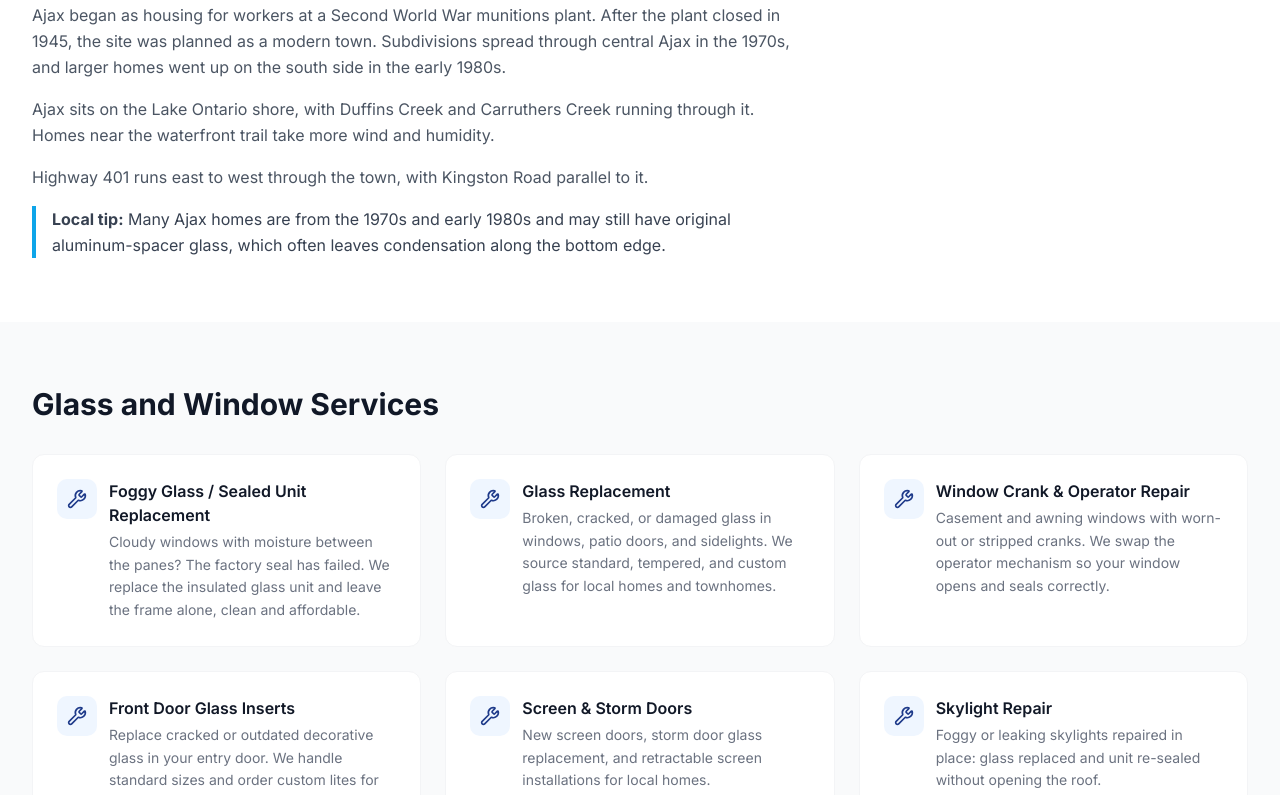
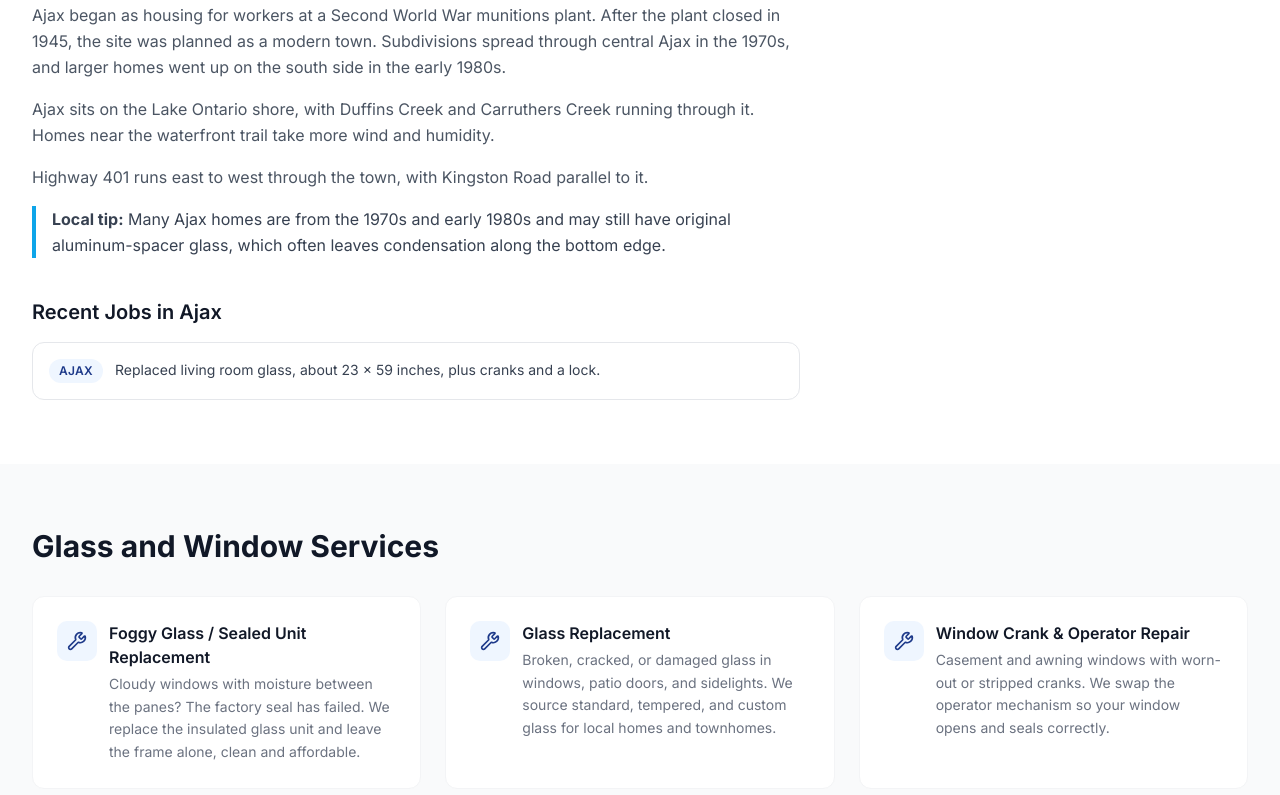
Before and after one commit to luminaskywindows-code/luminasky-glass-website, a Next.js app: page /window-repair-ajax in a window 1280 px wide. Shown: the part 2629-3424 px from the top of the page. Built offline with nearby package versions, Linux system fonts and the light colour scheme.

Commit message:
City pages: real recent jobs per city from the Hub (neighbourhood and what was done, no names or addresses), matching service first
Co-Authored-By: Claude Opus 5.5 <noreply@anthropic.com>
Claude-Session: https://claude.ai/code/session_01BsZxyYu2rJNb6XJFPhUPc7

```diff
--- a/src/components/city/CityAreaSection.tsx
+++ b/src/components/city/CityAreaSection.tsx
@@ -1,5 +1,6 @@
 import { getCityArea } from "@/lib/city-area";
 import { oneFor, type ServiceKey } from "@/lib/city-variety";
+import { cityJobsFor } from "@/lib/city-jobs";
 
 /** "Homes in [City]" section: local history, landscape and route, with a lead-in that fits the service */
 const HEADINGS: Record<ServiceKey, string[]> = {
@@ -24,6 +25,8 @@ export function CityAreaSection({ citySlug, city, service }: { citySlug: string;
     : service === "skylight" || service === "foggy"
       ? [area.land, area.growth, area.route]
       : [area.growth, area.land, area.route];
+  const jobs = cityJobsFor(citySlug, service);
+  const jobsHeading = oneFor([`Recent Jobs in ${city}`, `What We Fixed Lately in ${city}`, `A Few ${city} Jobs`], `${service}:jobs:${citySlug}`);
   return (
     <section className="max-w-7xl mx-auto px-4 md:px-8 py-12 md:py-16">
       <div className="max-w-3xl">
@@ -36,6 +39,19 @@ export function CityAreaSection({ citySlug, city, service }: { citySlug: string;
             <p className="text-gray-700 leading-relaxed border-l-4 border-accent pl-4"><strong>Local tip:</strong> {area.tip}</p>
           )}
         </div>
+        {jobs.length > 0 && (
+          <div className="mt-10">
+            <h3 className="text-xl font-semibold text-gray-900 mb-4">{jobsHeading}</h3>
+            <ul className="space-y-3">
+              {jobs.map((j, i) => (
+                <li key={i} className="flex gap-3 bg-white border border-gray-200 rounded-xl p-4">
+                  <span className="shrink-0 text-xs font-semibold uppercase tracking-wide text-primary bg-blue-50 rounded-full px-2.5 py-1 h-fit">{j.where}</span>
+                  <p className="text-gray-700 leading-relaxed text-sm">{j.text}</p>
+                </li>
+              ))}
+            </ul>
+          </div>
+        )}
       </div>
     </section>
   );
--- /dev/null
+++ b/src/lib/city-jobs.ts
@@ -0,0 +1,141 @@
+/**
+ * Real LuminaSky jobs per city, from the Business Hub. Neighbourhood only: no names, no addresses.
+ * tags decide which service pages show the job first.
+ */
+export type JobTag = "glass" | "foggy" | "crank" | "door" | "storm" | "skylight" | "patio" | "commercial";
+
+export interface CityJob {
+  where: string;
+  text: string;
+  tags: JobTag[];
+}
+
+export const CITY_JOBS: Record<string, CityJob[]> = {
+  toronto: [
+    { where: "Brockton Village", text: "Replaced several sealed glass units, the largest about 28 x 55 inches, in an older semi. The original frames stayed in place.", tags: ["glass", "foggy"] },
+    { where: "Leaside", text: "Swapped a failed 29 x 48 inch sealed unit in a living room window. Same frame, same trim, one install visit.", tags: ["glass", "foggy"] },
+    { where: "North Toronto", text: "Replaced two skylights, one large at about 50 x 73 inches and one smaller, and resealed both openings.", tags: ["skylight"] },
+    { where: "Glen Park", text: "Replaced a foggy 24 x 66 inch unit and a smaller pane in a detached home.", tags: ["foggy", "glass"] },
+  ],
+  "north-york": [
+    { where: "Don Valley Village", text: "Replaced the glass in a narrow front door sidelite, about 9 x 64 inches, without touching the door.", tags: ["door", "glass"] },
+    { where: "Newtonbrook", text: "Replaced the glass in three windows, including a large 70 x 55 inch picture window.", tags: ["glass", "foggy"] },
+    { where: "York Mills", text: "Installed new clear glass in a tall 13 x 65 inch window.", tags: ["glass"] },
+  ],
+  scarborough: [
+    { where: "Wexford", text: "Put frosted privacy glass into a small bathroom window and replaced the lock.", tags: ["glass", "crank"] },
+    { where: "Scarborough", text: "Replaced a large 54 x 57 inch sealed unit in a picture window.", tags: ["glass", "foggy"] },
+    { where: "Scarborough", text: "Supplied and installed a new screen door.", tags: ["storm", "door"] },
+  ],
+  etobicoke: [
+    { where: "Etobicoke", text: "Replaced a very large 60 x 80 inch sealed unit in a living room window.", tags: ["glass", "foggy"] },
+    { where: "Rexdale", text: "Replaced worn hinges and a crank and repaired a damaged window frame.", tags: ["crank"] },
+  ],
+  mississauga: [
+    { where: "Erindale", text: "Supplied and installed a new storm door, about 35 x 82 inches.", tags: ["storm", "door"] },
+    { where: "Mississauga", text: "Replaced several crank operators on casement windows in one visit.", tags: ["crank"] },
+    { where: "Mississauga", text: "Replaced a crank and a lock plate and fitted new glass in a 26 x 55 inch casement.", tags: ["crank", "glass"] },
+  ],
+  brampton: [
+    { where: "Brampton", text: "Replaced three skylights of different sizes and a screen in one project.", tags: ["skylight"] },
+    { where: "Heart Lake", text: "Replaced a 28 x 52 inch skylight and sealed it to the roof.", tags: ["skylight"] },
+    { where: "Brampton", text: "Fitted new glass and clips in a small window and repaired a screen door.", tags: ["glass", "storm"] },
+  ],
+  markham: [
+    { where: "Unionville", text: "Replaced a tall 14 x 63 inch sealed unit beside a front entrance.", tags: ["glass", "door", "foggy"] },
+    { where: "Markham", text: "Installed decorative glass in a 70 x 10 inch transom above a front door.", tags: ["door", "glass"] },
+    { where: "Markham", text: "Replaced a small 13 x 28 inch sealed unit.", tags: ["glass", "foggy"] },
+  ],
+  "richmond-hill": [
+    { where: "Richmond Hill", text: "Replaced a 50 x 50 inch skylight and resealed the curb.", tags: ["skylight"] },
+    { where: "Richmond Hill", text: "Replaced a tall 20 x 64 inch sealed glass unit.", tags: ["glass", "foggy"] },
+    { where: "Richmond Hill", text: "Replaced glass in a 19 x 38 inch window and the crank on the same window.", tags: ["glass", "crank"] },
+  ],
+  thornhill: [
+    { where: "Thornhill", text: "Replaced several sealed units, small and large, in one home.", tags: ["glass", "foggy"] },
+    { where: "Thornhill", text: "Replaced a tall 19 x 65 inch glass unit.", tags: ["glass", "foggy"] },
+  ],
+  woodbridge: [
+    { where: "Woodbridge", text: "Replaced several sealed units, about 22 x 41 inches each.", tags: ["glass", "foggy"] },
+    { where: "Woodbridge", text: "Replaced a large 32 x 70 inch glass unit.", tags: ["glass", "foggy", "patio"] },
+  ],
+  maple: [
+    { where: "Maple", text: "Replaced a casement crank and a front door handle in the same visit.", tags: ["crank", "door"] },
+    { where: "Maple", text: "Replaced a worn crank operator.", tags: ["crank"] },
+  ],
+  vaughan: [
+    { where: "Kleinburg", text: "Replaced worn window hinges so the sash closes square again.", tags: ["crank"] },
+  ],
+  milton: [
+    { where: "Beaty", text: "Replaced glass in a 22 x 64 inch window and the transom units above it.", tags: ["glass", "foggy"] },
+    { where: "Milton", text: "Replaced cranks and hinges on casement windows.", tags: ["crank"] },
+  ],
+  hamilton: [
+    { where: "Stoney Creek", text: "Replaced a 19 x 54 inch sealed unit.", tags: ["glass", "foggy"] },
+    { where: "Hamilton", text: "Replaced hinges and cranks on several windows.", tags: ["crank"] },
+  ],
+  whitby: [
+    { where: "Whitby", text: "Replaced two sealed units, about 23 x 46 inches.", tags: ["glass", "foggy"] },
+    { where: "Whitby", text: "Replaced glass in a 22 x 50 inch window plus a crank and rail.", tags: ["glass", "crank"] },
+    { where: "Whitby", text: "Replaced cranks, a lock and a small sealed unit in one visit.", tags: ["crank", "glass"] },
+  ],
+  orangeville: [
+    { where: "Orangeville", text: "Replaced a large 59 x 62 inch window unit.", tags: ["glass"] },
+    { where: "Orangeville", text: "Replaced glass in a 21 x 28 inch window and new handles.", tags: ["glass", "crank"] },
+  ],
+  caledon: [
+    { where: "Bolton", text: "Replaced cranks and two 25 x 67 inch sealed units.", tags: ["crank", "glass", "foggy"] },
+  ],
+  innisfil: [
+    { where: "Alcona", text: "Replaced a 21 x 60 inch sealed glass unit.", tags: ["glass", "foggy"] },
+    { where: "Innisfil", text: "Replaced a crank, hinges and handles.", tags: ["crank"] },
+  ],
+  ajax: [
+    { where: "Ajax", text: "Replaced living room glass, about 23 x 59 inches, plus cranks and a lock.", tags: ["glass", "crank", "foggy"] },
+  ],
+  barrie: [
+    { where: "Barrie", text: "Replaced a 19 x 47 inch sealed unit.", tags: ["glass", "foggy"] },
+  ],
+  bradford: [
+    { where: "Bradford", text: "Replaced a tall 15 x 63 inch glass unit.", tags: ["glass", "foggy"] },
+  ],
+  "king-city": [
+    { where: "King City", text: "Replaced a crank and hinges on a casement window.", tags: ["crank"] },
+  ],
+  pickering: [
+    { where: "Pickering", text: "Repaired a storm door.", tags: ["storm", "door"] },
+    { where: "Pickering", text: "Replaced a broken crank operator.", tags: ["crank"] },
+  ],
+  oshawa: [
+    { where: "Oshawa", text: "Replaced a crank and a window screen.", tags: ["crank"] },
+  ],
+  clarington: [
+    { where: "Clarington", text: "Replaced a worn crank operator.", tags: ["crank"] },
+  ],
+  "east-gwillimbury": [
+    { where: "East Gwillimbury", text: "Replaced two sealed units, one small and one large.", tags: ["glass", "foggy"] },
+    { where: "East Gwillimbury", text: "Replaced a crank operator.", tags: ["crank"] },
+  ],
+  "halton-hills": [
+    { where: "Halton Hills", text: "Repaired a window so it opens, closes and locks properly.", tags: ["crank"] },
+  ],
+};
+
+const SERVICE_TAGS: Record<string, JobTag[]> = {
+  "window-repair": ["glass", "crank", "foggy"],
+  foggy: ["foggy", "glass"],
+  "front-door": ["door", "storm", "glass"],
+  cranks: ["crank"],
+  patio: ["patio", "glass", "storm"],
+  skylight: ["skylight"],
+  commercial: ["commercial", "glass", "door"],
+  emergency: ["glass", "door"],
+};
+
+/** Up to 3 jobs for the city, the ones that match the service first */
+export function cityJobsFor(slug: string, service: string): CityJob[] {
+  const jobs = CITY_JOBS[slug] || [];
+  const want = SERVICE_TAGS[service] || [];
+  const score = (j: CityJob) => want.reduce((s, t, i) => s + (j.tags.includes(t) ? 10 - i : 0), 0);
+  return [...jobs].sort((a, b) => score(b) - score(a)).slice(0, 3);
+}
```
